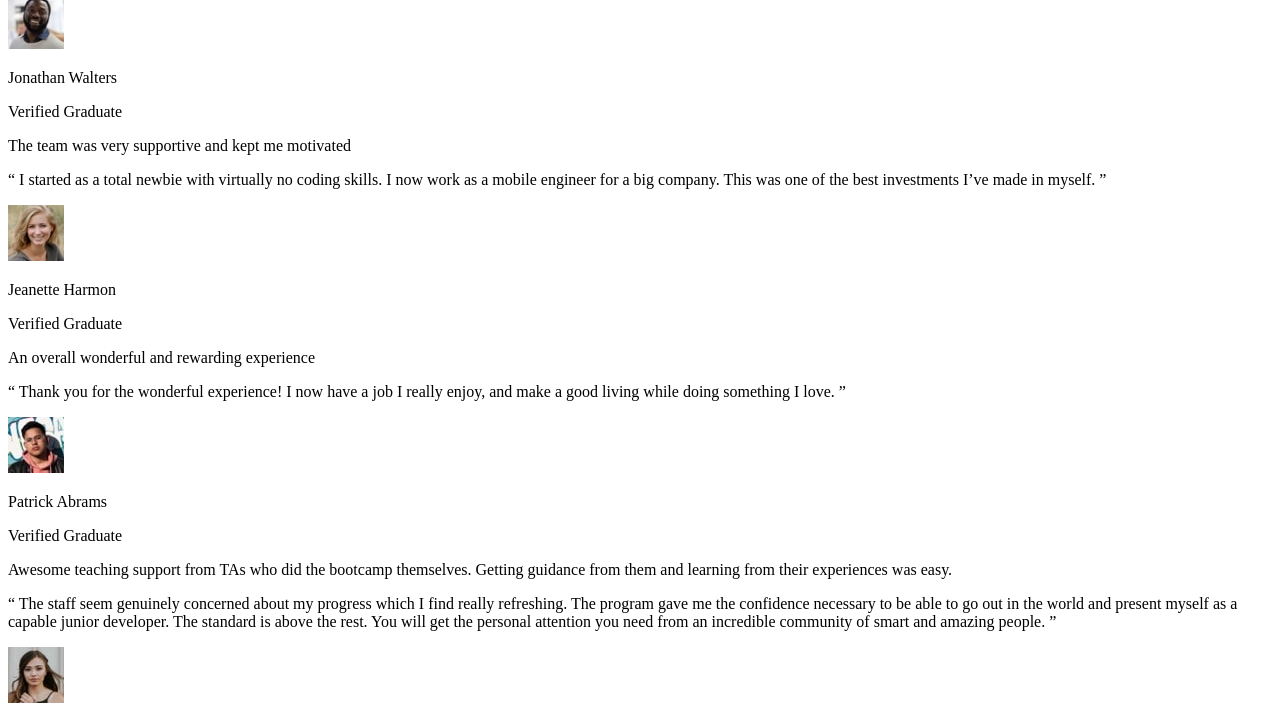
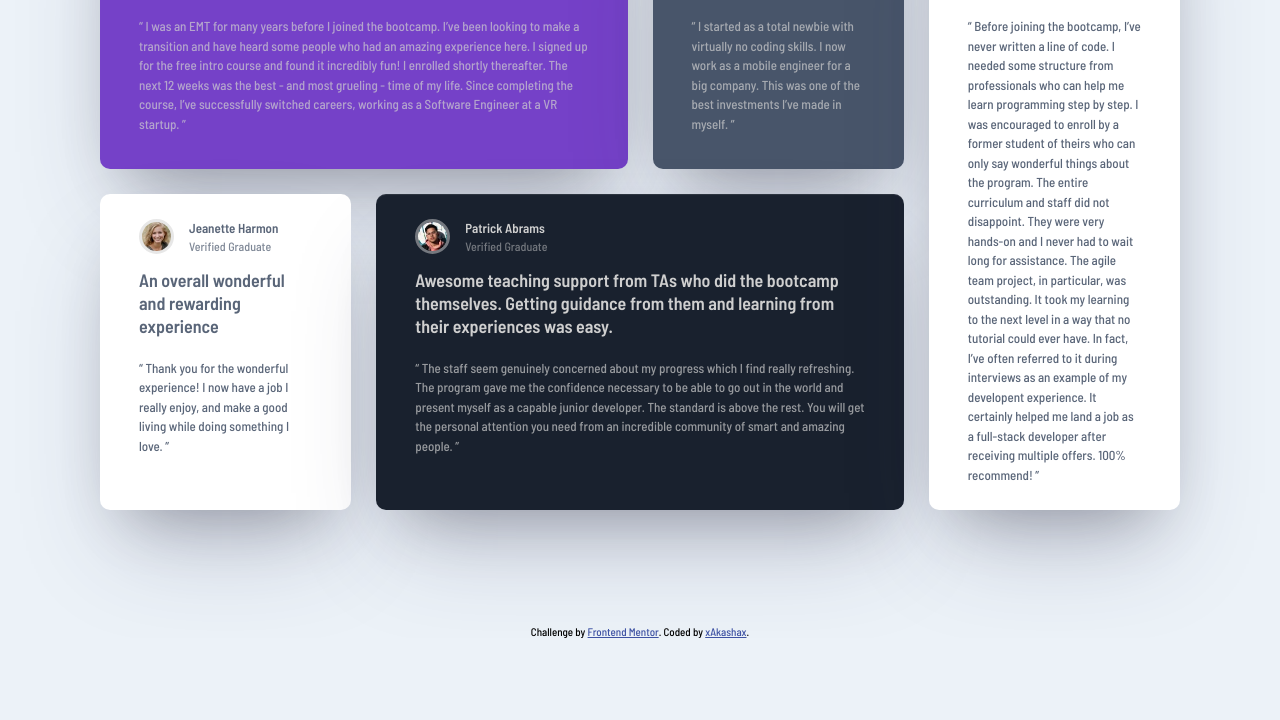
Before and after one commit to xAkashax/testimonials-grid-section, a plain HTML site: page index.html in a window 1280 px wide. Shown: the part 263-983 px from the top of the page. After the commit the page ends 901 px from the top, so only its background shows below. Drawn offline with Linux system fonts and the light colour scheme.

Commit message:
update box-shadow

```diff
--- a/style.css
+++ b/style.css
@@ -1,8 +1,4 @@
-<<<<<<< HEAD
 @import url("https://fonts.googleapis.com/css2?family=Barlow+Semi+Condensed:wght@500;600&display=swap");
-=======
-@import url('https://fonts.googleapis.com/css2?family=Barlow+Semi+Condensed:wght@500;600&display=swap';
->>>>>>> e1de1b8c42e010a064e11c66d519a3ef1b16a4d3
 
 :root {
   --moderateViolet: hsl(263, 55%, 52%);
@@ -51,7 +47,9 @@ body {
   border-radius: 10px;
   margin: 25px 0;
   padding: 32px 28px;
-  box-shadow: 2px 2px 10px 1px var(--veryDarkGrayishBlue);
+  box-shadow: rgba(255, 255, 255, 0.1) 0px 1px 1px 0px inset,
+    rgba(50, 50, 93, 0.25) 0px 50px 100px -20px,
+    rgba(0, 0, 0, 0.3) 0px 30px 60px -30px;
 }
 
 .header {
```
